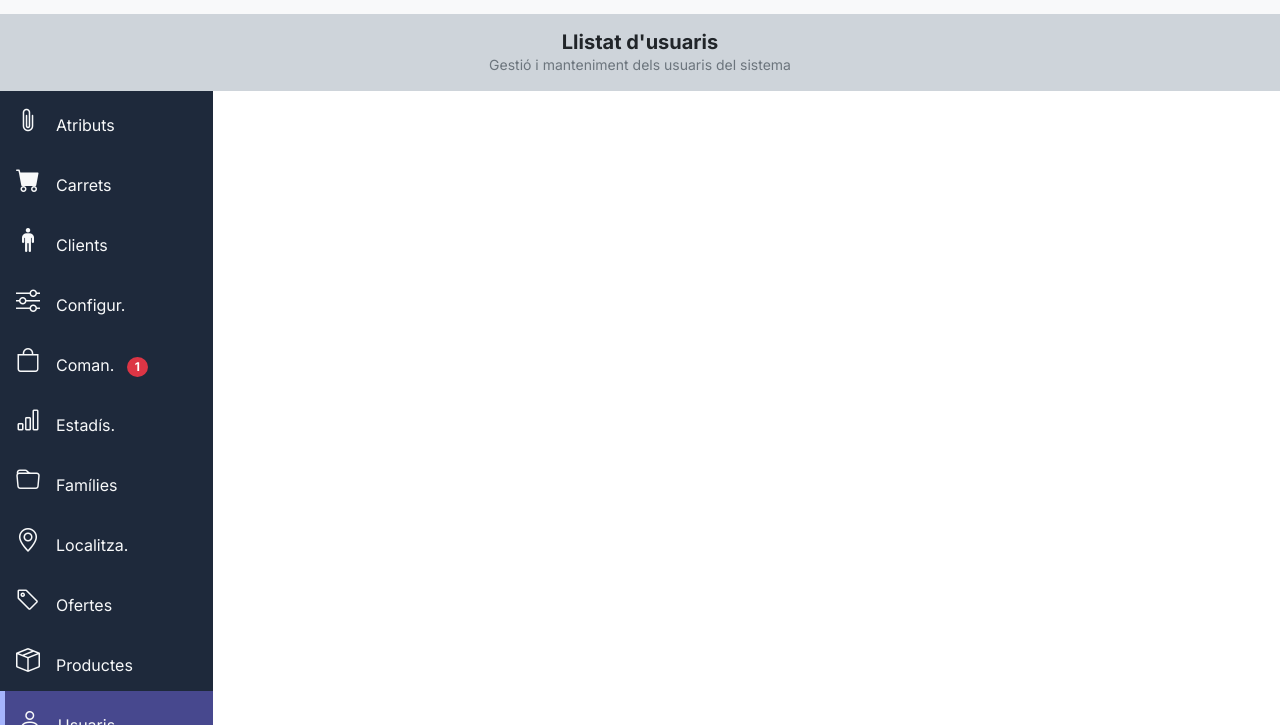
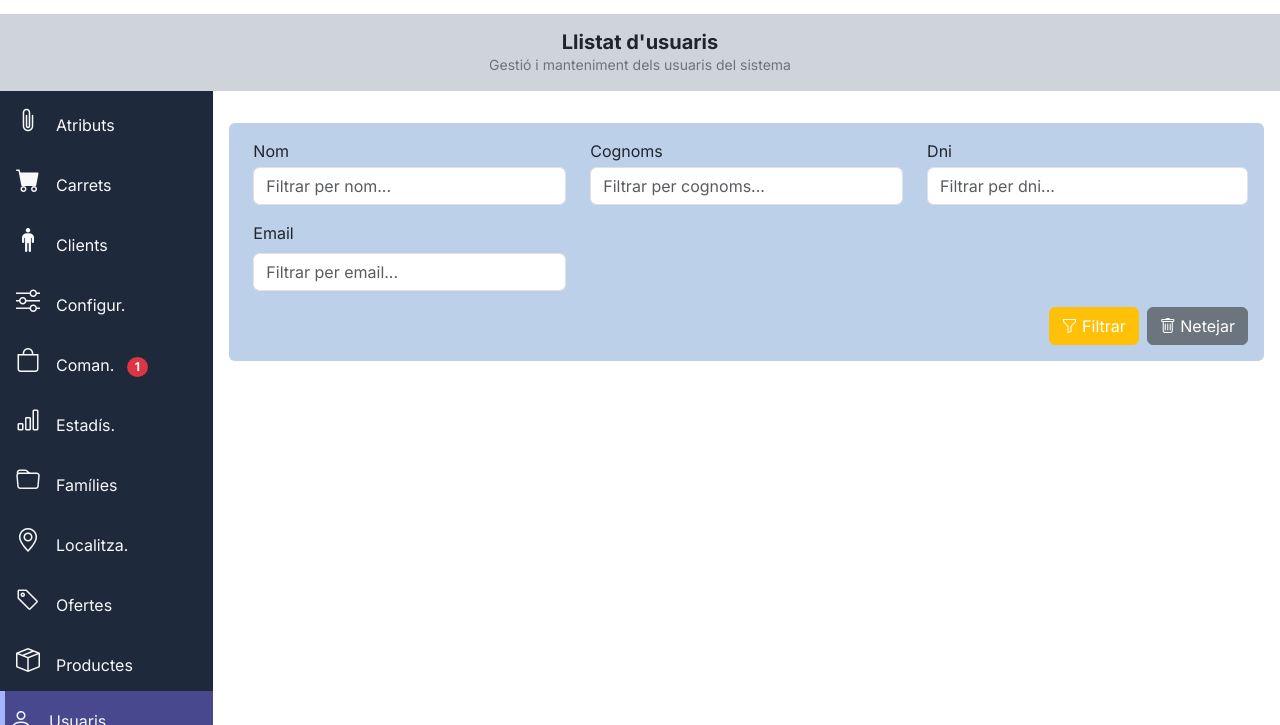
Before and after one commit to ViictorAC/Boostrap, a plain HTML site: page Backoffice/main.html in a window 1280 px wide. Shown: the part 75-800 px from the top of the page. Drawn offline with nearby package versions, Linux system fonts and the light colour scheme.

Commit message:
FILTRES ACABATS PALESTINA LIBRE

```diff
--- a/Backoffice/main.html
+++ b/Backoffice/main.html
@@ -24,7 +24,7 @@
     <div class="container-fluid">
         <div class="row align-items-center">
             <div class="col-12 p-0 ">
-                <nav class="navbar bg-body-tertiary">
+                <nav class="navbar">
                     <div class="container-fluid ">
                         <a class="navbar-brand nombre-logo d-flex">
                             <i
@@ -52,62 +52,106 @@
         </div>
 
 
-            <div class="row fixed-start">
+        <div class="row">
             <div class="col-2 p-0">
-                    <div class="list-group rounded-0 list-group-flush menu_lateral">
-                        <a href="#" class="list-group-item list-group-item-action border-0 link-light bg_menu_lateral d-flex align-items-center">
+                <div class="list-group rounded-0 list-group-flush bg_menu_lateral min-vh-100">
+                    <a href="#"
+                        class="list-group-item list-group-item-action border-0 link-light bg_menu_lateral d-flex align-items-center">
                         <i class="bi bi-paperclip fs-4 pe-3 py-1"></i>
                         <span class="pt-2">Atributs</span>
                     </a>
-                        <a href="#" class="list-group-item list-group-item-action border-0 link-light bg_menu_lateral d-flex align-items-center">
+                    <a href="#"
+                        class="list-group-item list-group-item-action border-0 link-light bg_menu_lateral d-flex align-items-center">
                         <i class="bi bi-cart-fill fs-4 pe-3 py-1"></i>
                         <span class="pt-2">Carrets</span>
                     </a>
-                        <a href="#" class="list-group-item list-group-item-action border-0 link-light bg_menu_lateral d-flex align-items-center">
+                    <a href="#"
+                        class="list-group-item list-group-item-action border-0 link-light bg_menu_lateral d-flex align-items-center">
                         <i class="bi bi-person-standing fs-4 pe-3 py-1"></i>
                         <span class="pt-2">Clients</span>
                     </a>
-                        <a href="#" class="list-group-item list-group-item-action border-0 link-light bg_menu_lateral d-flex align-items-center">
+                    <a href="#"
+                        class="list-group-item list-group-item-action border-0 link-light bg_menu_lateral d-flex align-items-center">
                         <i class="bi bi-sliders fs-4 pe-3 py-1"></i>
                         <span class="pt-2">Configur.</span>
                     </a>
-                        <a href="#" class="list-group-item list-group-item-action gx-5 border-0 link-light bg_menu_lateral d-flex align-items-center">
+                    <a href="#"
+                        class="list-group-item list-group-item-action gx-5 border-0 link-light bg_menu_lateral d-flex align-items-center">
                         <i class="bi bi-bag fs-4 pe-3 py-1"></i>
                         <span class="pt-2">Coman.
                             <span class="badge text-bg-danger rounded-circle px-2 ms-2">1</span>
                         </span>
-
                     </a>
-                        <a href="#" class="list-group-item list-group-item-action border-0 link-light bg_menu_lateral d-flex align-items-center">
+                    <a href="#"
+                        class="list-group-item list-group-item-action border-0 link-light bg_menu_lateral d-flex align-items-center">
                         <i class="bi bi-bar-chart fs-4 pe-3 py-1"></i>
                         <span class="pt-2">Estadís.</span>
                     </a>
-                        <a href="#" class="list-group-item list-group-item-action border-0 link-light bg_menu_lateral d-flex align-items-center">
+                    <a href="#"
+                        class="list-group-item list-group-item-action border-0 link-light bg_menu_lateral d-flex align-items-center">
                         <i class="bi bi-folder fs-4 pe-3 py-1"></i>
                         <span class="pt-2">Famílies</span>
                     </a>
-                        <a href="#" class="list-group-item list-group-item-action border-0 link-light bg_menu_lateral d-flex align-items-center">
+                    <a href="#"
+                        class="list-group-item list-group-item-action border-0 link-light bg_menu_lateral d-flex align-items-center">
                         <i class="bi bi-geo-alt fs-4 pe-3 py-1"></i>
                         <span class="pt-2">Localitza.</span>
                     </a>
-                        <a href="#" class="list-group-item list-group-item-action border-0 link-light bg_menu_lateral d-flex align-items-center">
+                    <a href="#"
+                        class="list-group-item list-group-item-action border-0 link-light bg_menu_lateral d-flex align-items-center">
                         <i class="bi bi-tag fs-4 pe-3 py-1"></i>
                         <span class="pt-2">Ofertes</span>
                     </a>
-                        <a href="#" class="list-group-item list-group-item-action border-0 link-light bg_menu_lateral d-flex align-items-center">
+                    <a href="#"
+                        class="list-group-item list-group-item-action border-0 link-light bg_menu_lateral d-flex align-items-center">
                         <i class="bi bi-box-seam fs-4 pe-3 py-1"></i>
                         <span class="pt-2">Productes</span>
                     </a>
-                        <div class="list-group-item  list-group-item-action seleccionat border-0 link-light bg_menu_lateral d-flex align-items-center">
+                    <div
+                        class="list-group-item ps-1 seleccionat border-0 link-light bg_menu_lateral d-flex align-items-center">
                         <i class="bi bi-person fs-4 ms-0 ps-0 pe-3 py-1"></i>
-                            <span class="pt-2">Usuaris</span>
+                        <span class="">Usuaris</span>
                     </div>
-                        <a href="#" class="d-lg-none list-group-item list-group-item-action border-0 link-light bg_menu_lateral d-flex align-items-center">
+                    <a href="#"
+                        class="d-lg-none list-group-item list-group-item-action border-0 link-light bg_menu_lateral d-flex align-items-center">
                         <i class="bi bi-box-arrow-right fs-4 pe-3 py-1"></i>
                         <span class="pt-2">Exit</span>
                     </a>
                 </div>
             </div>
+            <div class="col-10 pt-5 ps-4 pe-4 gap-2">
+                <div class="row g-3 filtre rounded">
+                    <div class="col-4 ps-4">
+                        <div class="pb-1">Nom</div>
+                        <input class="form-control rounded" placeholder="Filtrar per nom...">
+                    </div>
+                    <div class="col-4 ps-3 pe-3">
+                        <div class="pb-1">Cognoms</div>
+                        <input class="form-control rounded" placeholder="Filtrar per cognoms...">
+                    </div>
+                    <div class="col-4 ps-2 pe-3">
+                        <div class="pb-1">Dni</div>
+                        <input class="form-control rounded" placeholder="Filtrar per dni...">
+                    </div>
+                    <div class="col-4 ps-4">
+                        <div class="pb-2">Email</div>
+                        <input class="form-control rounded" placeholder="Filtrar per email...">
+                    </div>
+
+                    <div class="col-12 d-md-flex justify-content-md-end gap-2 pe-3 pb-3">
+                        <button type="button" class="btn btn-warning text-white rounded">
+                            <i class="bi bi bi-funnel"></i>
+                            Filtrar
+                        </button>
+                        <button type="button" class="btn btn-secondary fs-6 rounded">
+                            <i class="bi bi-trash"></i>
+                            Netejar
+                        </button>
+                    </div>
+                </div>
+            </div>
+        </div>
+
 </body>
 
 </html>
--- a/Backoffice/styles.css
+++ b/Backoffice/styles.css
@@ -14,9 +14,6 @@ body{
     background-color: #1e293b;
 }
 
-.menu_lateral {
-    height: 100vh;
-}
 
 .list-group-item-action:hover {
     background-color: #47488e !important;
@@ -27,3 +24,7 @@ body{
     border-left: 5px solid #a5b4fc !important;
     padding-left: 0.8em;
 }
+
+.filtre{
+    background-color: #bcd0ea !important;
+}
```
Lines whose indentation alone changed are shown as unchanged.
